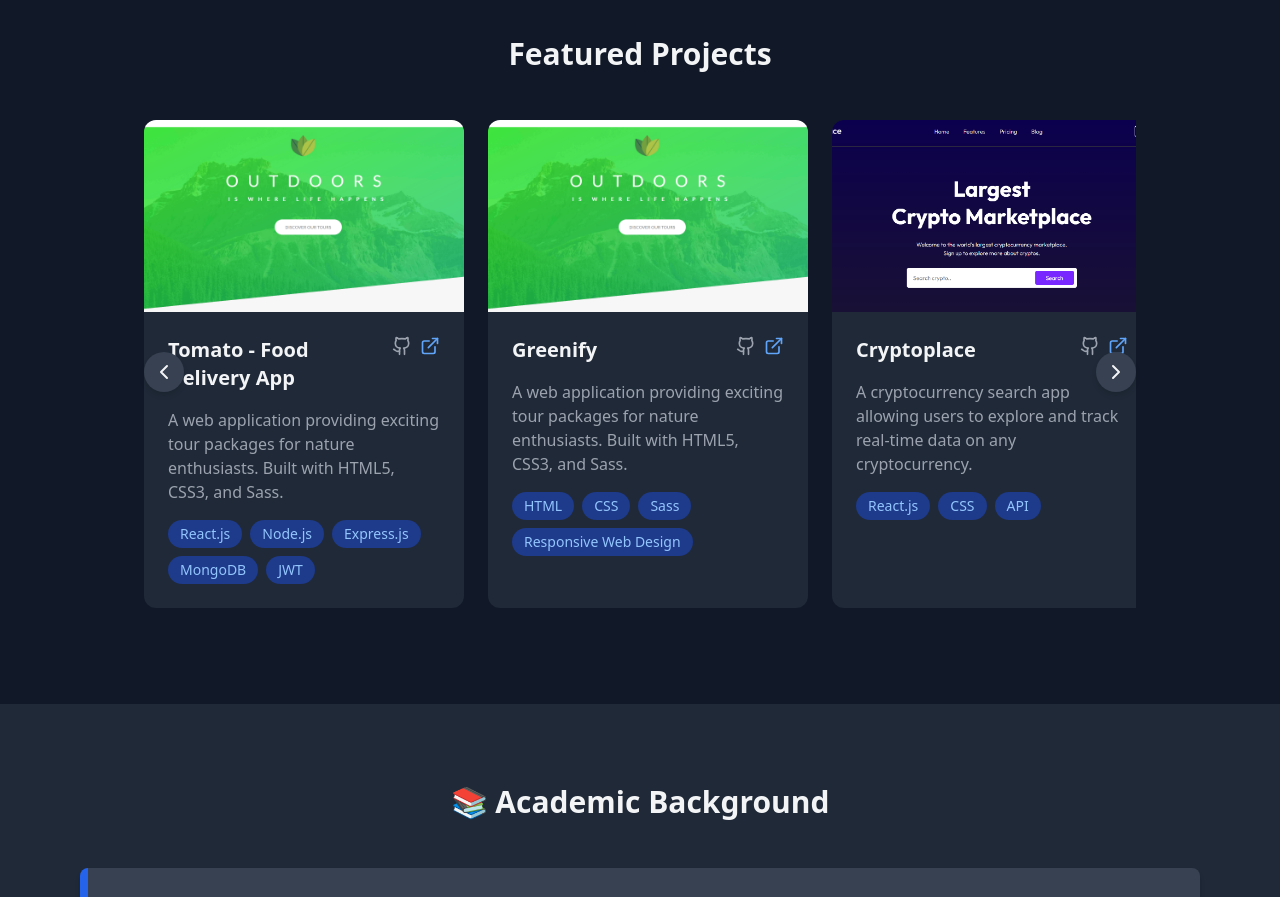
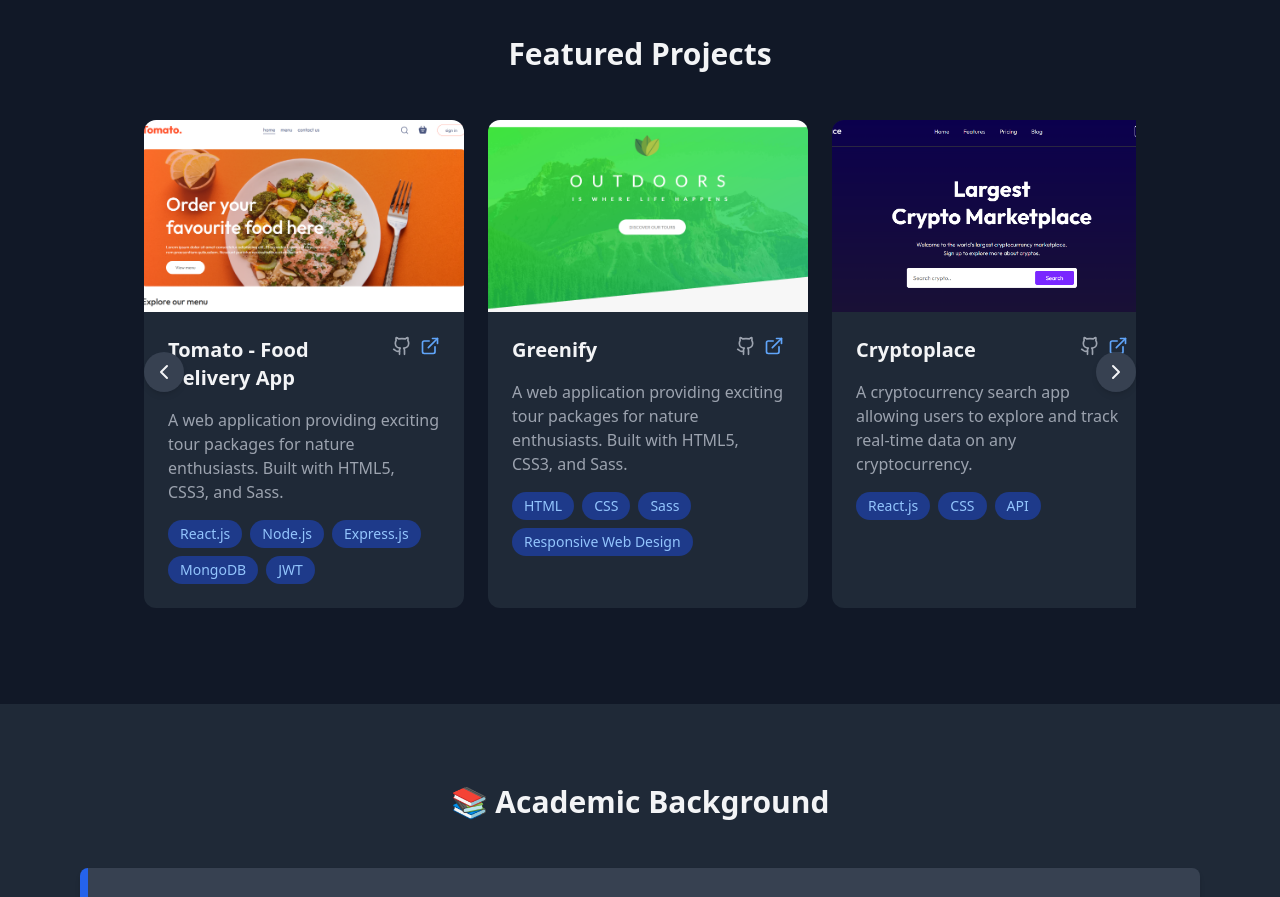
Before and after one commit to mayankmehta19032003/Portfolio, a React (Vite) app: page / in a window 1280 px wide. Shown: the part 1560-2457 px from the top of the page. Built offline with nearby package versions, Linux system fonts and the light colour scheme.

Commit message:
update photo

```diff
--- a/src/Portfolio.jsx
+++ b/src/Portfolio.jsx
@@ -645,7 +645,7 @@ const Portfolio = () => {
       duration: "December 2024 - January 2025",
       link: "https://food-del-frontend-dy2n.onrender.com/",
       github: "https://github.com/mayankmehta19032003/food-del",
-      image: "/project-greenify.png",
+      image: "/project-Tomato-food-del.png",
     },
     {
       title: "Greenify",
```
